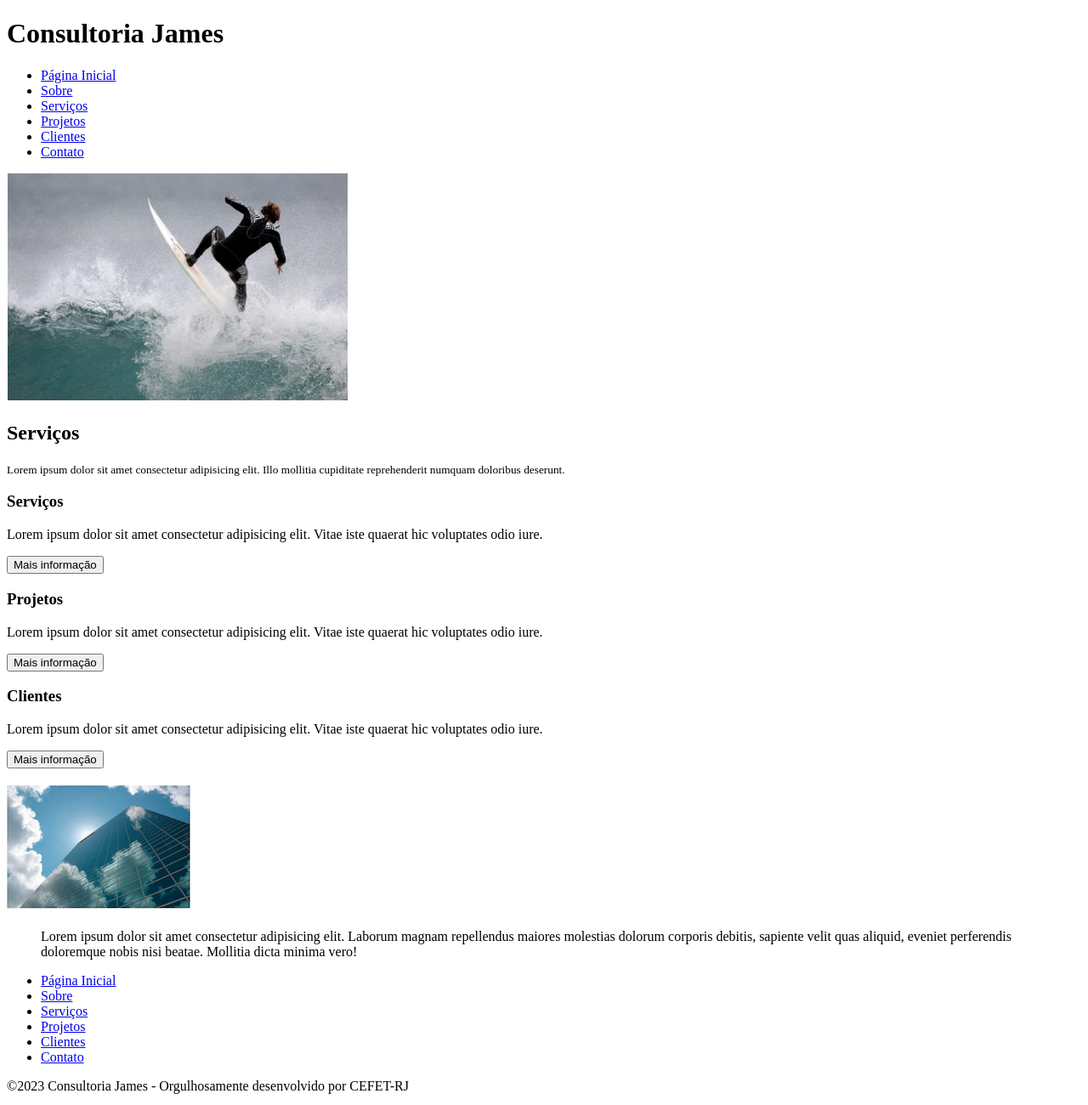
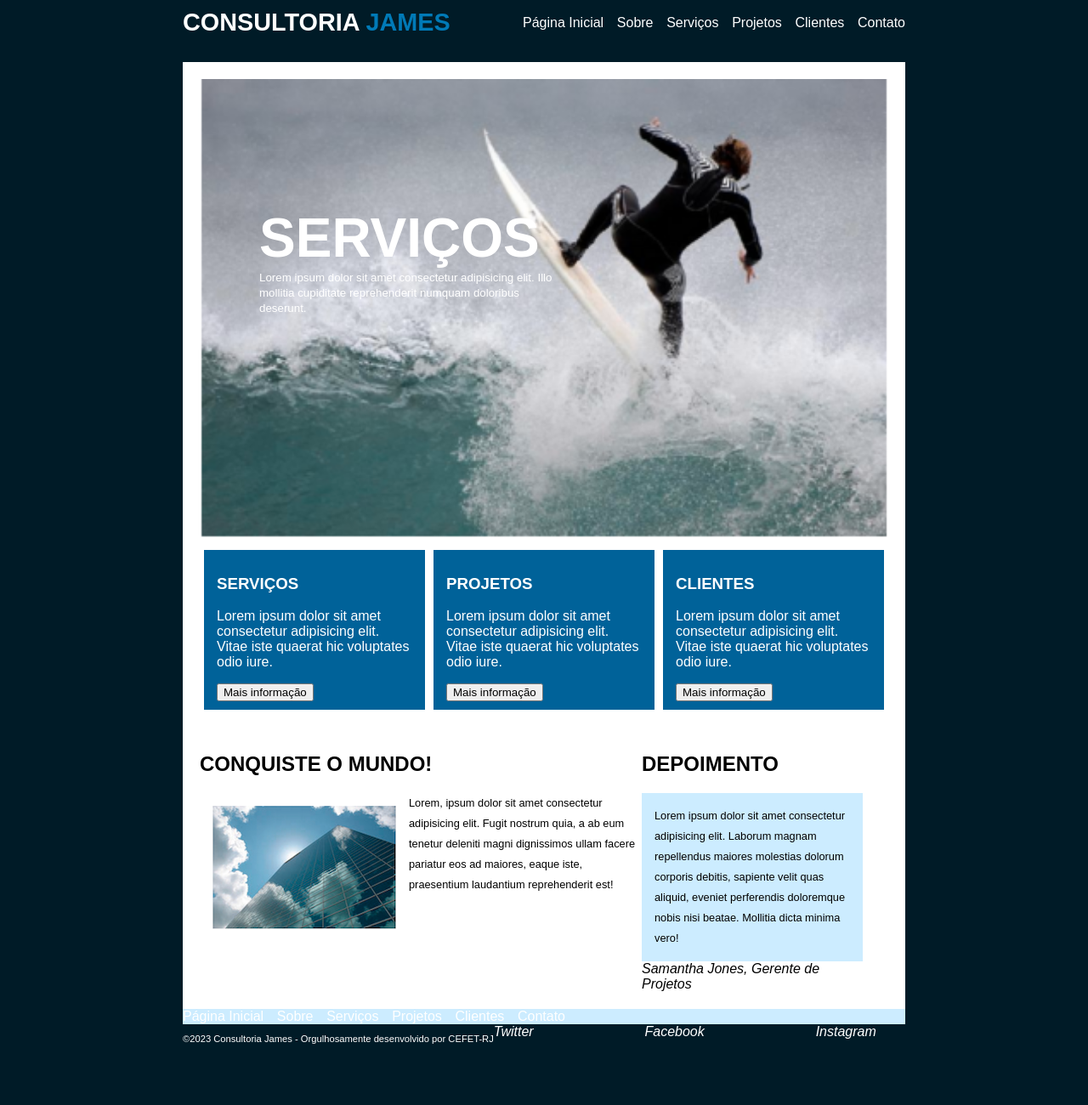
Before and after one commit to AnaBeatrizdeMelloPereira/Fundamentos-da-Web, a plain HTML site: page Material - Aula/Aula 3/James/james.html in a window 1280 px wide. Shown: the top 1300 px of the page at 85% size. After the commit the page ends 1240 px from the top, so only its background shows below. Drawn offline with Linux system fonts and the light colour scheme.

Commit message:
aula 4 - mudanças

```diff
--- /dev/null
+++ b/Material - Aula/Aula 3/James/estilos/folha1.css
@@ -0,0 +1,153 @@
+* {
+    box-sizing: border-box;
+    font-family: Arial, Helvetica, sans-serif;
+}
+
+body {
+    background: rgb(0, 27, 39);
+    margin: 0;
+    color: #fff;
+    /*
+    testes:
+    background-color: rgb(0, 27, 39);
+    background-image: url(../img/fig1.png);
+    background-repeat: no-repeat;
+    background-position: right top;
+    background-attachment: fixed;   */
+}
+
+h1, h2, h3, h4, h6 {
+    text-transform: uppercase;
+}
+
+header, main, footer {
+    width: 850px;
+    margin: 0 auto;
+}
+
+header {
+    display: flex;
+    flex-direction: row;
+    justify-content: space-between;
+    align-items: center;
+    padding: 10px 0;
+}
+
+header h1 {
+    font-size: 1.8rem;
+    margin: 0;
+}
+
+.menu a{
+    text-decoration: none;
+}
+
+.menu a:link {
+    color: #fff;
+}
+.menu a:hover {
+    font-weight: bold;
+}
+.menu {
+    list-style: none;
+    padding-left: 0;
+    display: flex;
+    flex-direction: row;
+    justify-content: space-between;
+    width: 450px;
+    margin: 0;
+}
+
+main {
+    background-color: #fff;
+}
+
+main section {
+    margin: 20px;
+}
+
+.banner {
+    position: relative;
+    top: 20px;
+}
+
+.banner h2 {
+    font-size: 4rem;
+    margin: 0;
+}
+
+.banner article{
+    position: absolute;
+    top: 150px;
+    left: 70px;
+
+    width: 350px;
+}
+
+.banner img {
+    width: 100%;
+}
+
+.portifolio {
+    display: flex;
+    flex-direction: row;
+    flex-wrap: nowrap;
+    justify-content: space-around;
+}
+
+.box {
+    background-color: rgb(0, 98, 153);
+    width: 260px;
+    padding: 10px 15px;
+    margin: 10px 5px;
+}
+
+.sessao-secundaria {
+    background-color: rgb(204, 236, 255);
+}
+
+.fonte-preta {
+    color:black;
+}
+
+.motivacao {
+    display: flex;
+    flex-direction: row;
+}
+
+.col-2 {
+    width: 520px;
+}
+
+.col-1 {
+    width: 260px;
+}
+
+.motivacao-texto, .col-1 blockquote {
+    font-size: 0.8rem;
+    line-height: 1.5rem;
+}
+
+.col-1 blockquote {
+    margin: 0;
+    padding: 15px;
+}
+
+.float-left {
+    float: left;
+    padding: right;
+    margin: 15px;
+}
+
+footer {
+    display: flex;
+    flex-direction: row;
+}
+
+footer p {
+    font-size: 0.7rem;
+}
+
+span {
+    color:rgb(0, 122, 183);
+}
--- a/Material - Aula/Aula 3/James/james.html
+++ b/Material - Aula/Aula 3/James/james.html
@@ -3,12 +3,13 @@
 <head>
     <title>Consultoria James</title>
     <meta charset="utf-8">
+    <link rel="stylesheet" href="./estilos/folha1.css">
 </head>
 <body>
     <header>
         <h1>Consultoria <span>James</span></h1>
         <nav>
-            <ul>
+            <ul class="menu">
                 <li><a href="#">Página Inicial</a></li>
                 <li><a href="#">Sobre</a></li>
                 <li><a href="#">Serviços</a></li>
@@ -19,43 +20,46 @@
         </nav>
     </header>
     <main>
-        <section>
+        <section class="banner">
             <img src="./img/surf.png" alt="Surfista">
-            <h2>Serviços</h2>
-            <small>Lorem ipsum dolor sit amet consectetur adipisicing elit. Illo mollitia cupiditate reprehenderit numquam doloribus deserunt.</small>
+            <article>
+                <h2>Serviços</h2>
+                <small>Lorem ipsum dolor sit amet consectetur adipisicing elit. Illo mollitia cupiditate reprehenderit numquam doloribus deserunt.</small>
+            </article>
         </section>
-        <section>
-            <article>
+        <section class="portifolio">
+            <article class="box">
                 <h3>Serviços</h3>
                 <p>Lorem ipsum dolor sit amet consectetur adipisicing elit. Vitae iste quaerat hic voluptates odio iure.</p>
                 <button>Mais informação</button>
             </article>
-            <article>
+            <article class="box">
                 <h3>Projetos</h3>
                 <p>Lorem ipsum dolor sit amet consectetur adipisicing elit. Vitae iste quaerat hic voluptates odio iure.</p>
                 <button>Mais informação</button>
             </article>
-            <article>
+            <article class="box">
                 <h3>Clientes</h3>
                 <p>Lorem ipsum dolor sit amet consectetur adipisicing elit. Vitae iste quaerat hic voluptates odio iure.</p>
                 <button>Mais informação</button>
             </article>
         </section>
-        <section>
-            <article>
-                <h2></h2>
-                <img src="./img/fig1.png" alt="Edifício">
-                <p></p>
+        <section class="motivacao fonte-preta">
+            <article class="col-2">
+                <h2>Conquiste o Mundo!</h2>
+                <img src="./img/fig1.png" alt="Edifício" class="float-left">
+                <p class="motivacao-texto">Lorem, ipsum dolor sit amet consectetur adipisicing elit. Fugit nostrum quia, a ab eum tenetur deleniti magni dignissimos ullam facere pariatur eos ad maiores, eaque iste, praesentium laudantium reprehenderit est!</p>
             </article>
-            <article>
-                <h2></h2>
-                <blockquote>Lorem ipsum dolor sit amet consectetur adipisicing elit. Laborum magnam repellendus maiores molestias dolorum corporis debitis, sapiente velit quas aliquid, eveniet perferendis doloremque nobis nisi beatae. Mollitia dicta minima vero!
+            <article class="col-1">
+                <h2>Depoimento</h2>
+                <blockquote class="sessao-secundaria">Lorem ipsum dolor sit amet consectetur adipisicing elit. Laborum magnam repellendus maiores molestias dolorum corporis debitis, sapiente velit quas aliquid, eveniet perferendis doloremque nobis nisi beatae. Mollitia dicta minima vero!
                 </blockquote>
+                <cite>Samantha Jones, Gerente de Projetos</cite>
             </article>
         </section>
-        <footer>
+        <footer class="sessao-secundaria">
             <nav>
-                <ul>
+                <ul class="menu">
                     <li><a href="#">Página Inicial</a></li>
                     <li><a href="#">Sobre</a></li>
                     <li><a href="#">Serviços</a></li>
@@ -71,7 +75,7 @@
             <p>&copy;2023 Consultoria James - Orgulhosamente desenvolvido por CEFET-RJ</p>
         </div>
         <div>
-            <ul>
+            <ul class="menu">
                 <li><a href="#"><i>Twitter</i></a></li>
                 <li><a href="#"><i>Facebook</i></a></li>
                 <li><a href="#"><i>Instagram</i></a></li>
```
